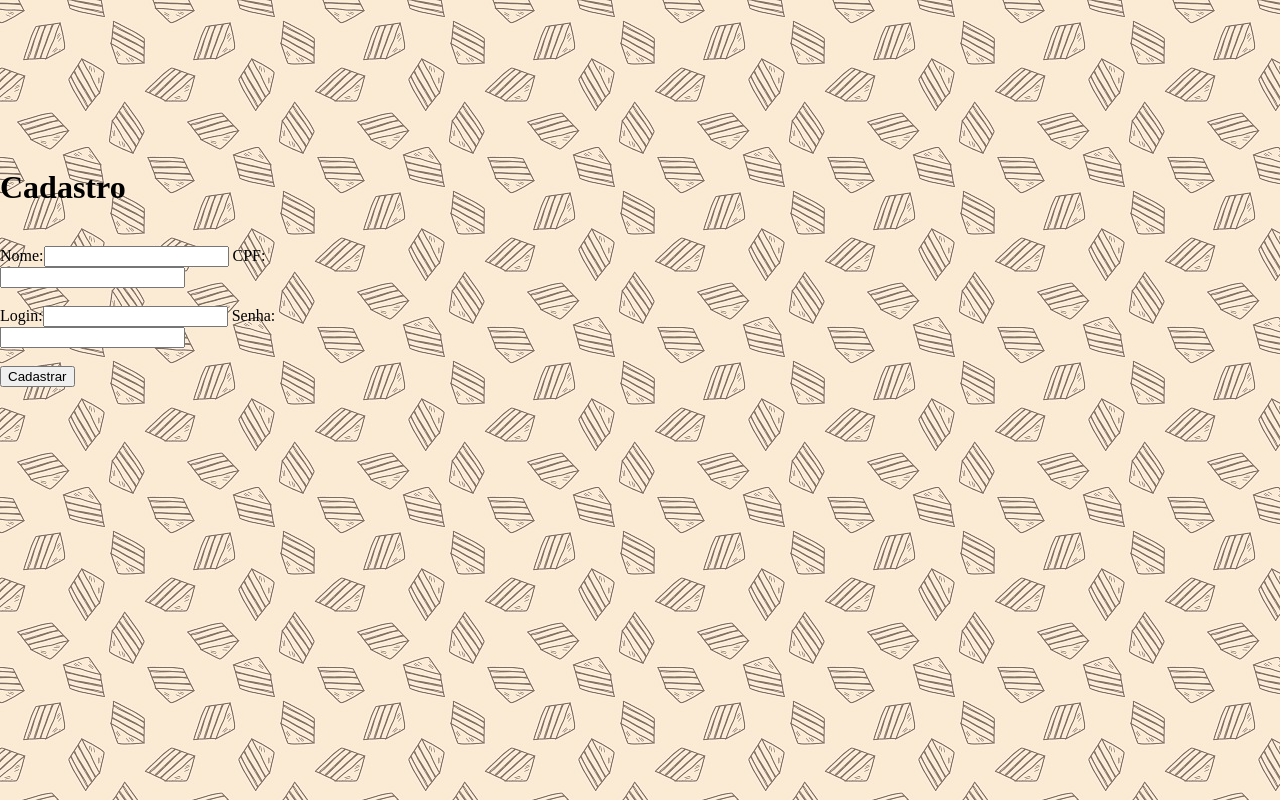
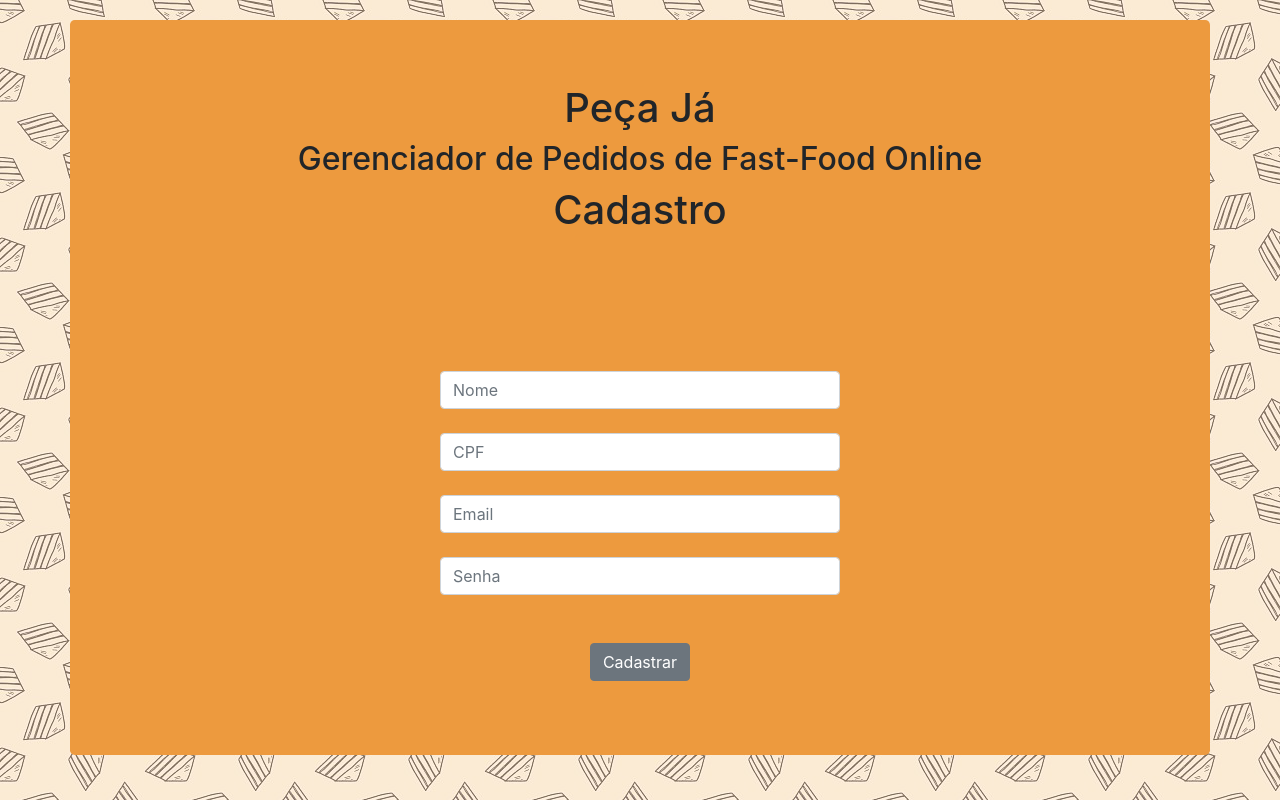
Before and after one commit to JeanMaxSKrebs/peca_ja, a PHP site: page /estrutura/cadastro.html in a window 1280 px wide. Run offline with PHP 8.4, Linux system fonts and the light colour scheme.

Commit message:
Estrutura cadastro

```diff
--- a/css/style.css
+++ b/css/style.css
@@ -23,7 +23,7 @@
 
 div.cadastro {
     margin-top: 10%;
-    width: 35%;
+    width: 50vh;
     height: 40vh;
     display: inline-block;
 }
--- a/estrutura/cadastro.html
+++ b/estrutura/cadastro.html
@@ -6,21 +6,40 @@
     <meta name="viewport" content="width=device-width, initial-scale=1.0">
     <meta http-equiv="X-UA-Compatible" content="ie=edge">
     <title>Cadastro</title>
+    <link rel="stylesheet" href="https://stackpath.bootstrapcdn.com/bootstrap/4.1.3/css/bootstrap.min.css" integrity="sha384-MCw98/SFnGE8fJT3GXwEOngsV7Zt27NXFoaoApmYm81iuXoPkFOJwJ8ERdknLPMO" crossorigin="anonymous">
     <link rel="stylesheet" href="../css/style.css">
 </head>
 
-<body>
-    <div class="cadastro">
-        <h1>Cadastro</h1>
-        <br>
-        <form action="cadastro.php" method="post">
-            Nome:<input type="text" name="nome">
-            CPF:<input type="number" name="cpf"><br><br>
-            Login:<input type="text" name="login">
-            Senha:<input type="password" name="senha"><br><br>
-            <input type="submit" name="cadastro" value="Cadastrar">
-        </form>
+<body class="text-center">
+    <div class="jumbotron container">
+        <div class="container">
+            <h1>Peça Já</h1>
+            <h2>Gerenciador de Pedidos de Fast-Food Online</h2>
+            <h1>Cadastro</h1>
+            <br>
+        </div>
+        <div class="container">
+        <div class="cadastro">
+            <form class="" onsubmit="cadastroJS()" method="post">
+
+                <input class="form-control" type="text" name="nome" placeholder="Nome"><br>
+                <input class="form-control" type="number" name="cpf" placeholder="CPF"><br>
+                <input class="form-control" type="email" name="email" placeholder="Email"><br>
+                <input class="form-control" type="password" name="senha" placeholder="Senha"><br><br>
+                <input class="btn btn-secondary" type="submit" name="cadastro" value="Cadastrar">
+
+            </form>
+        </div>
+        </div>
     </div>
+
+
+
+
+    <script src="../js/funcoesLogin.js"></script>
+    <script src="https://code.jquery.com/jquery-3.3.1.slim.min.js" integrity="sha384-q8i/X+965DzO0rT7abK41JStQIAqVgRVzpbzo5smXKp4YfRvH+8abtTE1Pi6jizo" crossorigin="anonymous"></script>
+    <script src="https://cdnjs.cloudflare.com/ajax/libs/popper.js/1.14.3/umd/popper.min.js" integrity="sha384-ZMP7rVo3mIykV+2+9J3UJ46jBk0WLaUAdn689aCwoqbBJiSnjAK/l8WvCWPIPm49" crossorigin="anonymous"></script>
+    <script src="https://stackpath.bootstrapcdn.com/bootstrap/4.1.3/js/bootstrap.min.js" integrity="sha384-ChfqqxuZUCnJSK3+MXmPNIyE6ZbWh2IMqE241rYiqJxyMiZ6OW/JmZQ5stwEULTy" crossorigin="anonymous"></script>
+    <script src="https://unpkg.com/axios/dist/axios.min.js"></script>
 </body>
-
 </html>
--- a/estrutura/index.html
+++ b/estrutura/index.html
@@ -26,7 +26,7 @@
                 <form name='acesso' onsubmit="validaSessao()" method="post">
                     <div class="form-group">
 
-                        <input class="form-control" type="text" name="usuario" placeholder='usuario'>
+                        <input class="form-control" type="text" name="usuario" placeholder='email'>
                         <br>
                         <input class="form-control" type="password" name="senha" placeholder='senha'>
                     </div>
@@ -34,6 +34,8 @@
                     <input class="btn btn-secondary" type="submit" name="login" value="Login">
                     <br>
                     <br>
+                </form>
+                <form action="cadastro.html" method="POST">
                     <input class="btn btn-secondary" type="submit" name="cadastro" value="Cadastro">
                 </form>
                 <p id="texto"></p>
```
